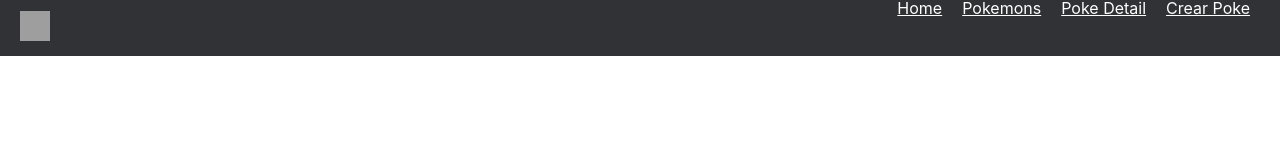
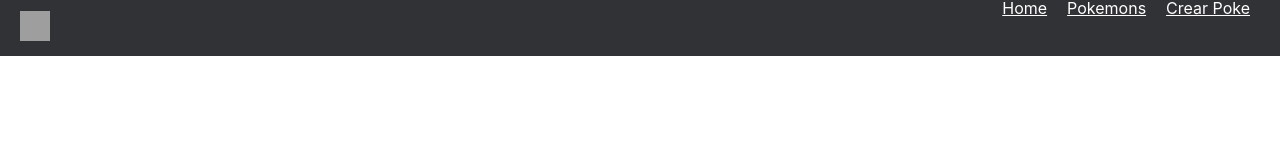
Before and after one commit to sedwarb/PI-Pokemon-main, a React (Create React App) app in the folder client/: page /1 in a window 1280 px wide. Shown: the top 160 px of the page. Built offline with nearby package versions, Linux system fonts and the light colour scheme; grey boxes are pictures that could not be loaded.

Commit message:
remove link to detail

```diff
--- a/client/src/components/NavBar/NavBar.jsx
+++ b/client/src/components/NavBar/NavBar.jsx
@@ -13,7 +13,6 @@ export default function NavBar() {
                     <li className="list-item">
                         <NavLink exact to="/" >Home</NavLink>
                         <NavLink exact to="/pokemons" >Pokemons</NavLink>
-                        <NavLink exact to="/pokemons/detail" >Poke Detail</NavLink>
                         <NavLink exact to="/pokemons/create" >Crear Poke</NavLink>
                     </li>
                 </ul>
```
